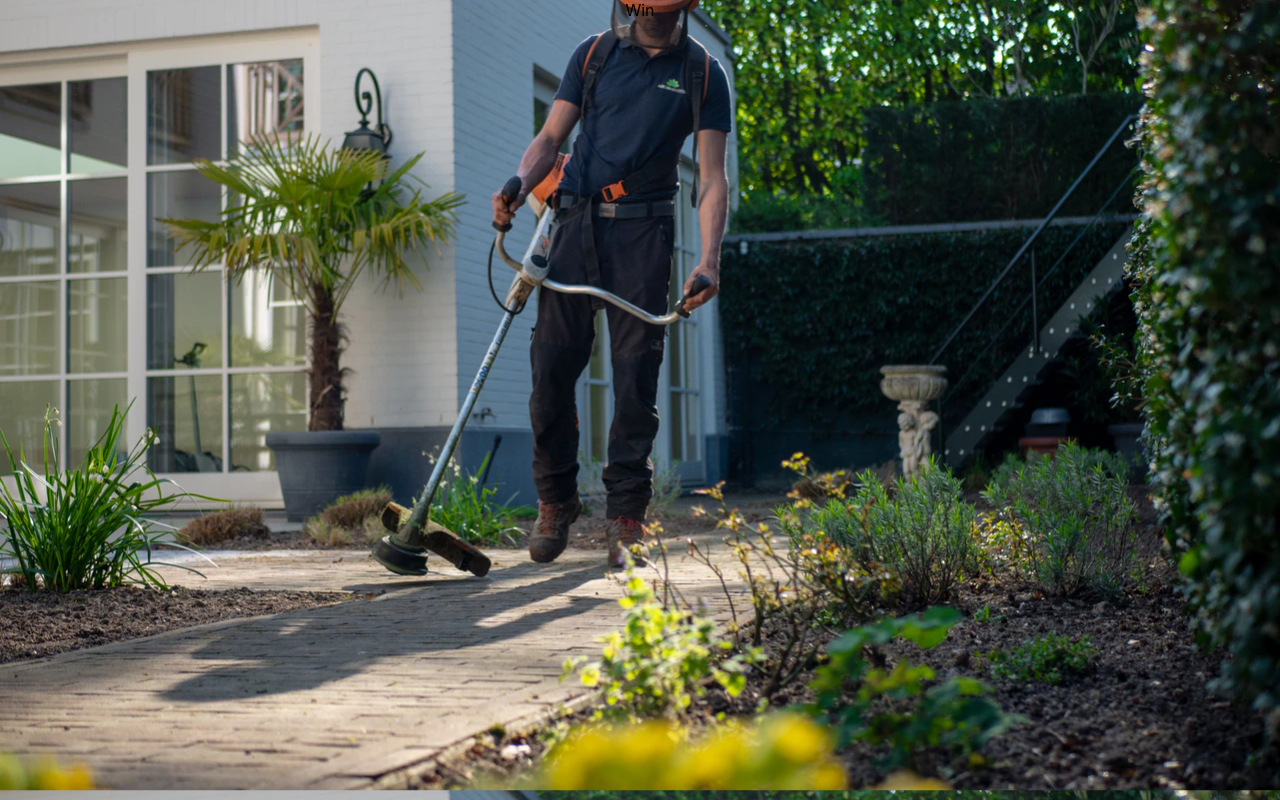
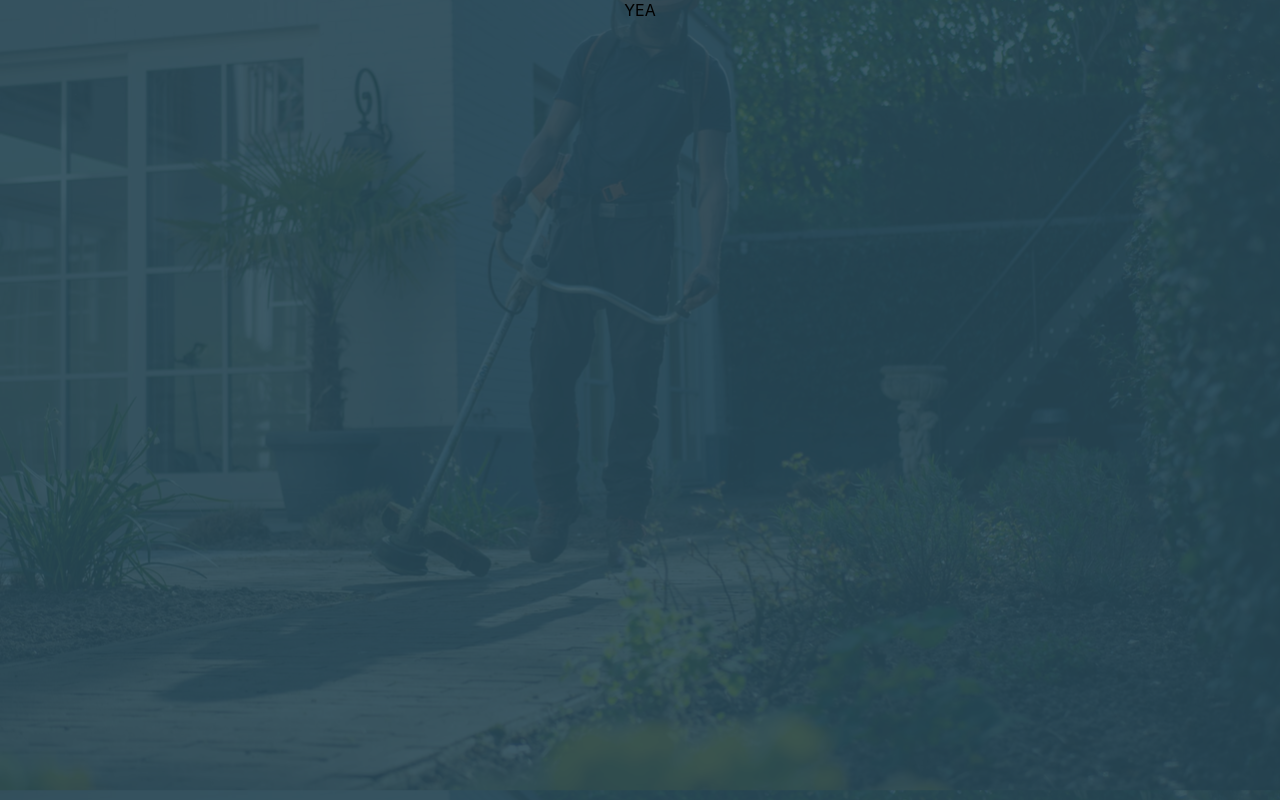
Before and after one commit to OldDognoob/FieldFix, a React (Create React App) app in the folder my-field/: page / in a window 1280 px wide. Built offline with nearby package versions, Linux system fonts and the light colour scheme.

Commit message:
wip-topSection-containers-HomePage

```diff
--- a/my-field/src/containers/HomePage/topSection.jsx
+++ b/my-field/src/containers/HomePage/topSection.jsx
@@ -11,7 +11,17 @@ background-position: 0px -150px;
 background-size: cover; // fits the image accordingly to the fitting space
 `;
 
+const BackgroundFilter = styled.div`
+width: 100%;
+height:100%;
+background-color: rgba(40, 73, 87, 0.9);
+display: flex;
+flex-direction: column;
+`;
+
  function TopSection(props) {
-    return<TopSectionContainer>Win</TopSectionContainer>
+    return<TopSectionContainer>
+        <BackgroundFilter>YEA</BackgroundFilter>
+    </TopSectionContainer>
 }
 export default TopSection;
```
